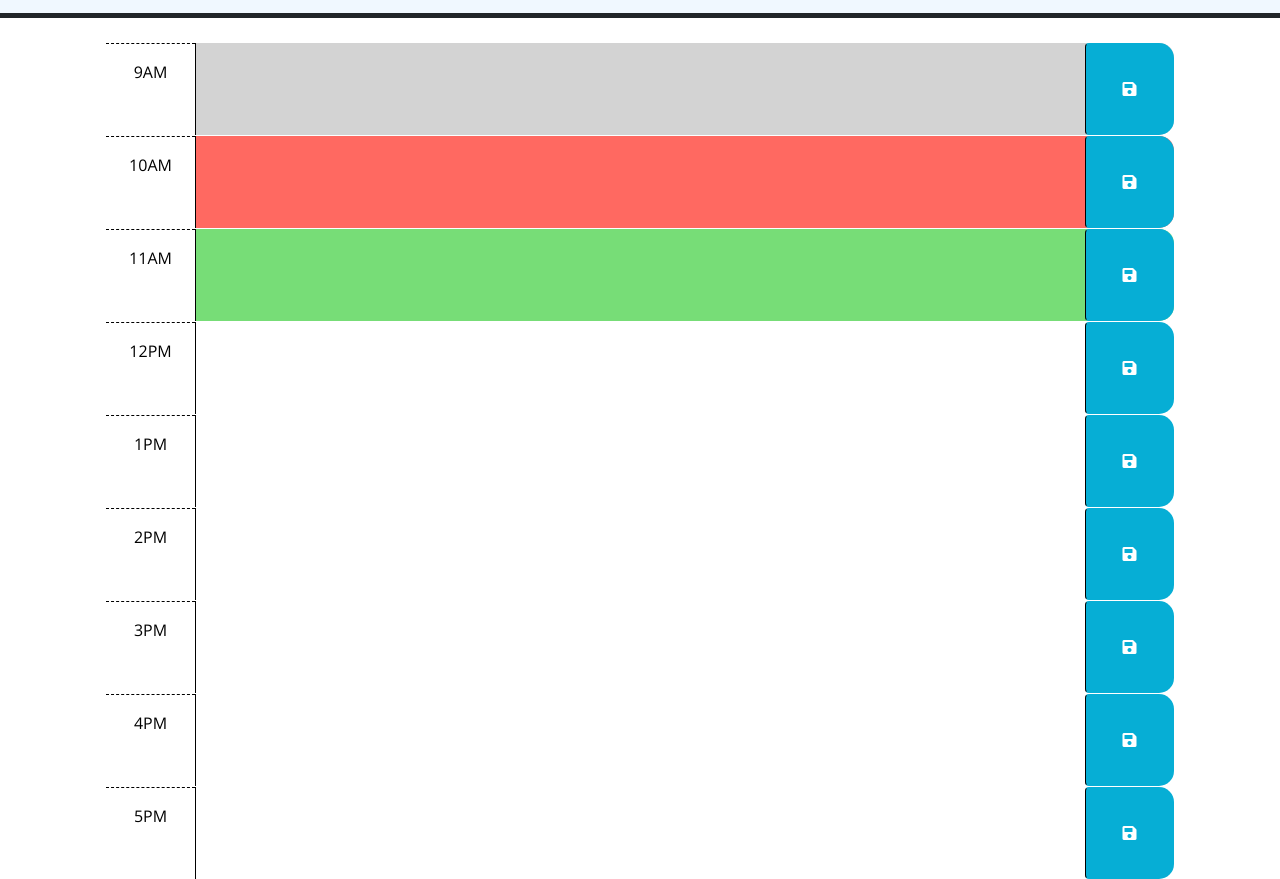
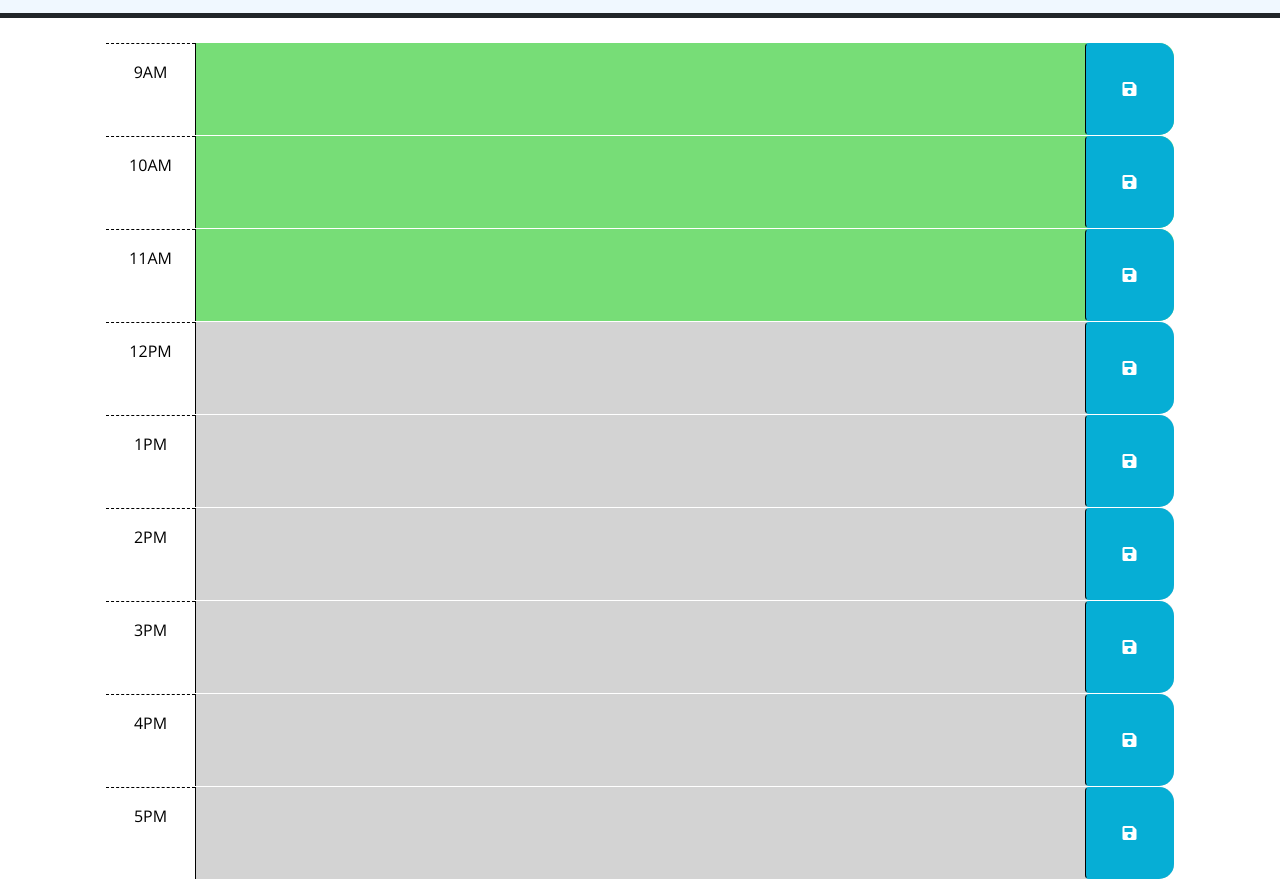
Before and after one commit to JasonLewis007/Work-Day-Scheduler, a plain HTML site: page index.html in a window 1280 px wide. Shown: the part 260-1139 px from the top of the page. Drawn offline with nearby package versions, Linux system fonts and the light colour scheme.

Commit message:
5th commit changes to js and html

```diff
--- a/index.html
+++ b/index.html
@@ -20,6 +20,16 @@
     <p id="currentDay" class="lead"></p>
   </header>
   <div class="container-lg px-5">
+
+ <!-- Use class for "past", "present", and "future" to apply styles to the
+        time-block divs accordingly. The javascript will need to do this by
+        adding/removing these classes on each div by comparing the hour in the
+        id to the current hour. The html provided below is meant to be an example
+        demonstrating how the css provided can be leveraged to create the
+        desired layout and colors. The html below should be removed or updated
+        in the finished product. Remember to delete this comment once the
+        code is implemented.
+        -->
 
  <!-- Example of a past time block. The "past" class adds a gray background color. -->
  <div id="hour-9" class="row time-block past">
@@ -47,7 +57,6 @@
     <i class="fas fa-save" aria-hidden="true"></i>
   </button>
 </div>
-<!--12 PM time block-->
 <div id="hour-12" data-hour="12" class="row time-block">
   <div class="col-2 col-md-1 hour text-center py-3">12PM</div>
   <textarea id="text-12" class="col-8 col-md-10 description" rows="3"> </textarea>
@@ -55,52 +64,56 @@
     <i class="fas fa-save" aria-hidden="true"></i>
   </button>
 </div>
-<!--1 PM time block-->
+
 <div id="hour-13" data-hour="13" class="row time-block">
   <div class="col-2 col-md-1 hour text-center py-3">1PM</div>
   <textarea id="text-13" class="col-8 col-md-10 description" rows="3"> </textarea>
-      <button class="btn saveBtn col-2 col-md-1" data-hour="1" aria-label="save">
-        <i class="fas fa-save" aria-hidden="true"></i>
-      </button>
-    </div>
-<!--2 PM time block-->
-    <div id="hour-14" data-hour="14" class="row time-block">
-      <div class="col-2 col-md-1 hour text-center py-3">2PM</div>
-      <textarea id="text-14" class="col-8 col-md-10 description" rows="3"> </textarea>
-      <button class="btn saveBtn col-2 col-md-1" data-hour="2" aria-label="save">
-        <i class="fas fa-save" aria-hidden="true"></i>
-      </button>
-    </div>
-<!--3 PM time block-->
-    <div id="hour-15" data-hour="15" class="row time-block">
-      <div class="col-2 col-md-1 hour text-center py-3">3PM</div>
-      <textarea id="text-15" class="col-8 col-md-10 description" rows="3"> </textarea>
-      <button class="btn saveBtn col-2 col-md-1" data-hour="3" aria-label="save">
-        <i class="fas fa-save" aria-hidden="true"></i>
-      </button>
-    </div>
-<!--4 PM time block-->
-    <div id="hour-16" data-hour="16" class="row time-block">
-      <div class="col-2 col-md-1 hour text-center py-3">4PM</div>
-      <textarea id="text-16" class="col-8 col-md-10 description" rows="3"> </textarea>
-      <button class="btn saveBtn col-2 col-md-1" data-hour="4" aria-label="save">
-        <i class="fas fa-save" aria-hidden="true"></i>
-      </button>
-    </div>
-<!--5 PM time block-->
-    <div id="hour-17" data-hour="13" class="row time-block">
-      <div class="col-2 col-md-1 hour text-center py-3">5PM</div>
-      <textarea id="text-17" class="col-8 col-md-10 description" rows="3"> </textarea>
-      <button class="btn saveBtn col-2 col-md-1" data-hour="5" aria-label="save">
+  <button class="btn saveBtn col-2 col-md-1" data-hour="13" aria-label="save">
     <i class="fas fa-save" aria-hidden="true"></i>
   </button>
 </div>
 
+<div id="hour-14" data-hour="14" class="row time-block">
+  <div class="col-2 col-md-1 hour text-center py-3">2PM</div>
+  <textarea id="text-14" class="col-8 col-md-10 description" rows="3"> </textarea>
+  <button class="btn saveBtn col-2 col-md-1" data-hour="14" aria-label="save">
+    <i class="fas fa-save" aria-hidden="true"></i>
+  </button>
+</div>
+
+<div id="hour-15" data-hour="15" class="row time-block">
+  <div class="col-2 col-md-1 hour text-center py-3">3PM</div>
+  <textarea id="text-15" class="col-8 col-md-10 description" rows="3"> </textarea>
+  <button class="btn saveBtn col-2 col-md-1" data-hour="15" aria-label="save">
+    <i class="fas fa-save" aria-hidden="true"></i>
+  </button>
+</div>
+
+<div id="hour-16" data-hour="16" class="row time-block">
+  <div class="col-2 col-md-1 hour text-center py-3">4PM</div>
+  <textarea id="text-16" class="col-8 col-md-10 description" rows="3"> </textarea>
+  <button class="btn saveBtn col-2 col-md-1" data-hour="16" aria-label="save">
+    <i class="fas fa-save" aria-hidden="true"></i>
+  </button>
+</div>
+
+<div id="hour-17" data-hour="17" class="row time-block">
+  <div class="col-2 col-md-1 hour text-center py-3">5PM</div>
+  <textarea id="text-17" class="col-8 col-md-10 description" rows="3"> </textarea>
+  <button class="btn saveBtn col-2 col-md-1" data-hour="17" aria-label="save">
+    <i class="fas fa-save" aria-hidden="true"></i>
+  </button>
+</div>
+
+
+
     <script src="https://code.jquery.com/jquery-3.4.1.min.js"></script>
-    <script src="https://cdn.jsdelivr.net/npm/dayjs@1.11.3/dayjs.min.js"
-      integrity="sha256-iu/zLUB+QgISXBLCW/mcDi/rnf4m4uEDO0wauy76x7U=" crossorigin="anonymous"></script>
+    <script
+      src="https://cdn.jsdelivr.net/npm/dayjs@1.11.3/dayjs.min.js"
+      integrity="sha256-iu/zLUB+QgISXBLCW/mcDi/rnf4m4uEDO0wauy76x7U="
+      crossorigin="anonymous"
+    ></script>
 
     <script src="script.js"></script>
   </body>
-
 </html>
--- a/script.js
+++ b/script.js
@@ -7,7 +7,60 @@ $(function () {
   dateDisplay=dayjs();
   $("#currentDay").text(dateDisplay.format("dddd, MMMM D YYYY "));
 
-  // TODO: Add a listener for click events on the save button. This code should
+  var currentTime = dayjs().hour();
+
+  $('.time-block').each(function () {
+
+    var timeEl = $(this).attr("data-hour");
+
+    if (timeEl < currentTime) {
+      $(this).addClass("past");
+      $(this).removeClass("present");
+    } else if (timeEl === currentTime) {
+      $(this).addClass("present");
+      $(this).removeClass("past");
+    } else {
+      $(this).addClass("future");
+      $(this).removeClass("past");
+      $(this).removeClass("present");
+    }
+
+  });
+
+  //TODO: Add a listener for click events on the save button. This code should
+  var saveButtonEl = $('.saveBtn');
+
+  saveButtonEl.on('click', function () {
+    var currentHour = this.dataset.hour;
+    var task = $(`#text-${currentHour}`)[0].value;
+    localStorage.setItem(`key-${currentHour}`, task);
+  }
+  )
+
+  // Displays saved tasks from local storage in the text boxes for the corresponding hours.
+  savedTask9 = localStorage.getItem(`key-9`)
+  $(`#text-9`)[0].value = savedTask9
+  savedTask10 = localStorage.getItem(`key-10`)
+  $(`#text-10`)[0].value = savedTask10
+  savedTask11 = localStorage.getItem(`key-11`)
+  $(`#text-11`)[0].value = savedTask11
+  savedTask12 = localStorage.getItem(`key-12`)
+  $(`#text-12`)[0].value = savedTask12
+  savedTask13 = localStorage.getItem(`key-13`)
+  $(`#text-13`)[0].value = savedTask13
+  savedTask14 = localStorage.getItem(`key-14`)
+  $(`#text-14`)[0].value = savedTask14
+  savedTask15 = localStorage.getItem(`key-15`)
+  $(`#text-15`)[0].value = savedTask15
+  savedTask16 = localStorage.getItem(`key-16`)
+  $(`#text-16`)[0].value = savedTask16
+  savedTask17 = localStorage.getItem(`key-17`)
+  $(`#text-17`)[0].value = savedTask17
+
+});
+
+
+
   // use the id in the containing time-block as a key to save the user input in
   // local storage. HINT: What does `this` reference in the click listener
   // function? How can DOM traversal be used to get the "hour-x" id of the
@@ -21,8 +74,3 @@ $(function () {
   // current hour in 24-hour time?
   //
   // TODO: Add code to get any user input that was saved in localStorage and set
-  // the values of the corresponding textarea elements. HINT: How can the id
-  // attribute of each time-block be used to do this?
-  //
-  // TODO: Add code to display the current date in the header of the page.
-});
```
Lines whose indentation alone changed are shown as unchanged.
